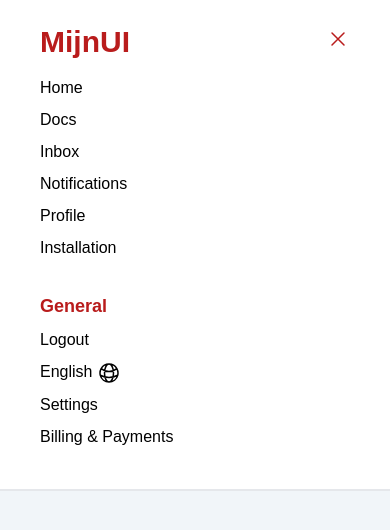
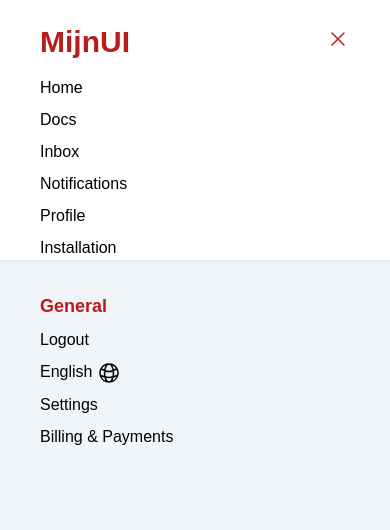
Before and after one commit to AaronHtun01/MyUIComponetTest, a React (Vite) app: page / in a window 390 px wide. Both pictures are taken after a click on the button 338 px from the left and 38 px from the top of the page. Shown: the top 530 px of the page. Built offline with nearby package versions, Linux system fonts and the light colour scheme.

Commit message:
style: add transition to dropdown

```diff
--- a/src/Pages/Navbar.tsx
+++ b/src/Pages/Navbar.tsx
@@ -48,8 +48,7 @@ const Navbar = () => {
       </div>
 
       {/* Dropdown Menu */}
-        {isOpen && (
-          <div className="md:hidden">
+          <div className={`md:hidden transition-all duration-300 ease-in-out ${isOpen ? 'opacity-100 max-h-40' : 'opacity-0 max-h-0 overflow-hidden'}`}>
             <div className="mt-4 flex flex-col space-y-2 px-10 pb-4">
                 <a href="#" className="hover:text-red-500 transition-colors duration-300">Home</a>
                 <a href="#" className="hover:text-red-500 transition-colors duration-300">Docs</a>
@@ -67,7 +66,6 @@ const Navbar = () => {
                <a href="#" className="hover:text-red-500 transition-colors duration-300">Billing & Payments</a>
             </div>
           </div>
-        )}
     </nav>
   )
 }
```
